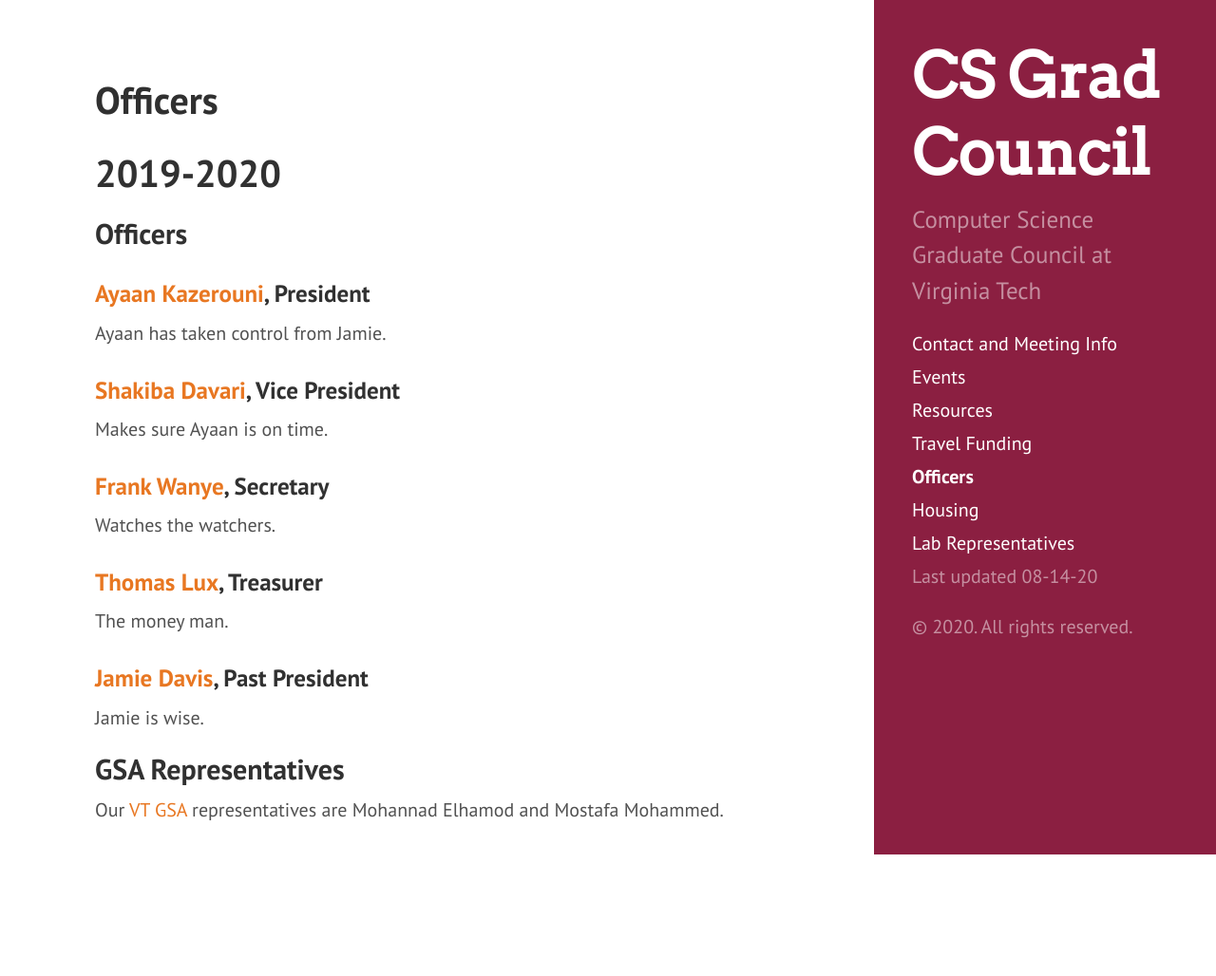
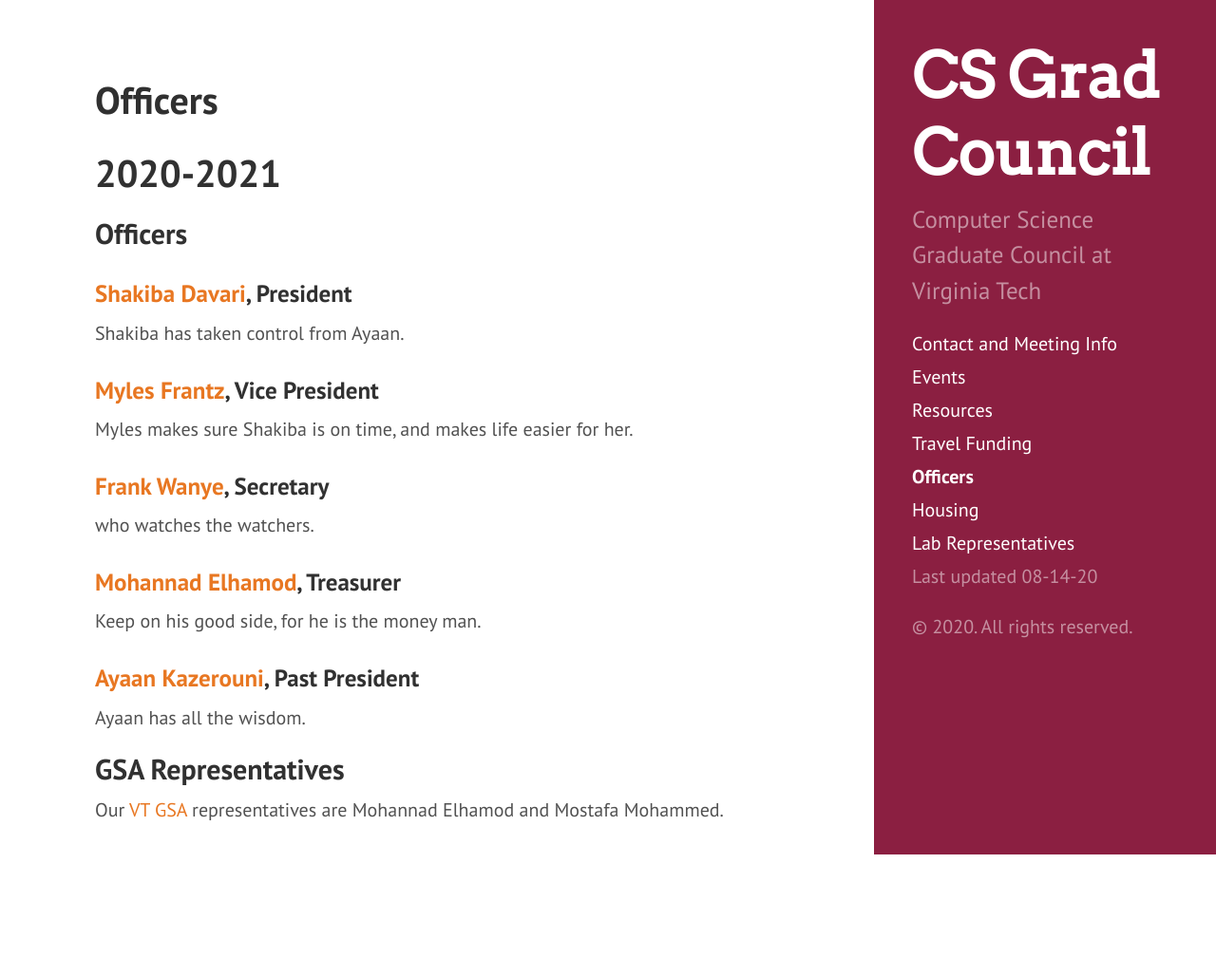
Before and after one commit to CSGraduateCouncil-VirginiaTech/csgc-website, a Jekyll site: the page built from officers.md, in a window 1280 px wide. Shown: the whole page at 95% size. Built offline with Jekyll 4.4.1, drawn with Linux system fonts in a browser that asks for light colours.

Commit message:
Update officers' page

```diff
--- a/officers.md
+++ b/officers.md
@@ -4,29 +4,29 @@
 permalink: /Officers/
 ---
 
-# 2019-2020
+# 2020-2021
 
 ## Officers
 
-### [Ayaan Kazerouni](https://people.cs.vt.edu/ayaan/), President
+### [Shakiba Davari](https://sites.google.com/vt.edu/sdavari/home), President
 
-Ayaan has taken control from Jamie.
+Shakiba has taken control from Ayaan.
 
-### [Shakiba Davari](https://sites.google.com/vt.edu/sdavari/home), Vice President
+### [Myles Frantz](https://franceme.github.io/), Vice President
 
-Makes sure Ayaan is on time.
+Myles makes sure Shakiba is on time, and makes life easier for her.
 
 ### [Frank Wanye](https://ffrankies.github.io/), Secretary
 
-Watches the watchers.
+who watches the watchers.
 
-### [Thomas Lux](https://people.cs.vt.edu/tchlux/), Treasurer
+### [Mohannad Elhamod](linkedin.com/in/mohannad-elhamod-088b6118/), Treasurer
 
-The money man.
+Keep on his good side, for he is the money man.
 
-### [Jamie Davis](https://people.cs.vt.edu/~davisjam/), Past President
+### [Ayaan Kazerouni](https://people.cs.vt.edu/ayaan/), Past President
 
-Jamie is wise.
+Ayaan has all the wisdom.
 
 ## GSA Representatives
 
```
